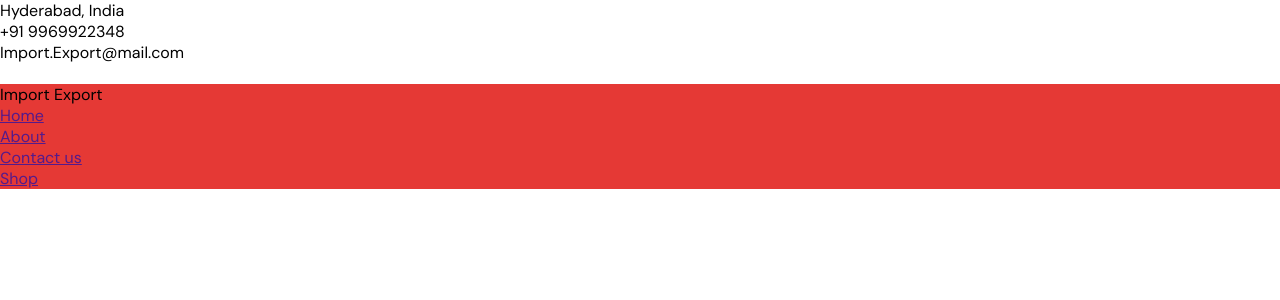
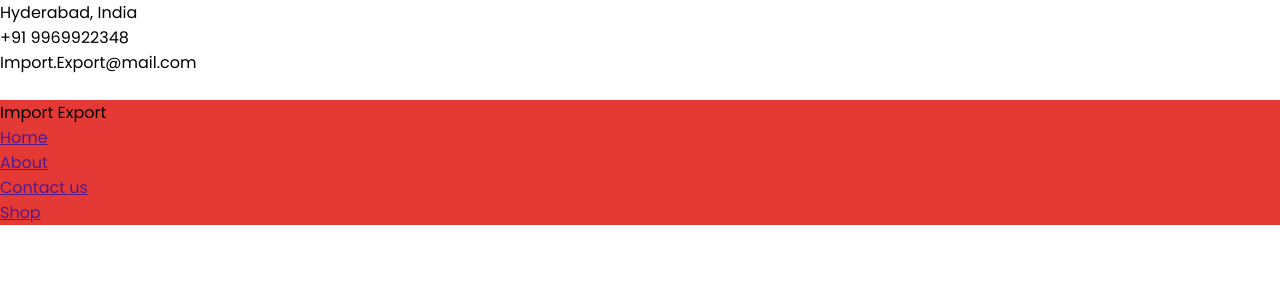
Before and after one commit to huzitaiwo/nartmarts, a React (Create React App) app: page / in a window 1280 px wide. Shown: the top 300 px of the page. Built offline with nearby package versions, Linux system fonts and the light colour scheme.

Commit message:
added google font

```diff
--- a/src/index.css
+++ b/src/index.css
@@ -1,8 +1,8 @@
-@import url("https://fonts.googleapis.com/css2?family=DM+Sans:wght@400;700&display=swap");
+@import url('https://fonts.googleapis.com/css2?family=Poppins:wght@400;500;600&display=swap');
 
 * {
   margin: 0;
   padding: 0;
   box-sizing: border-box;
-  font-family: "DM Sans", sans-serif;
+  font-family: "Poppins", sans-serif;
 }
```
